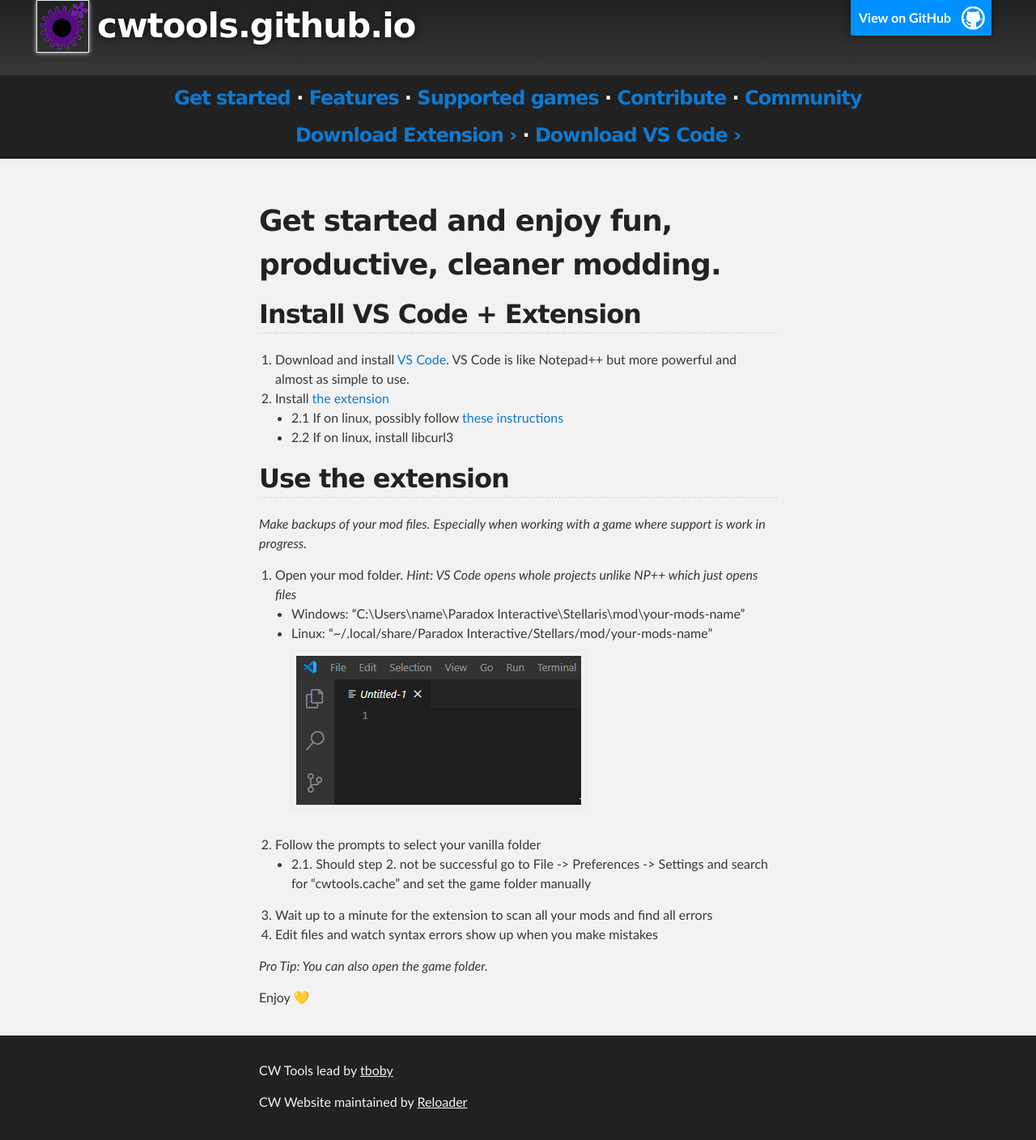
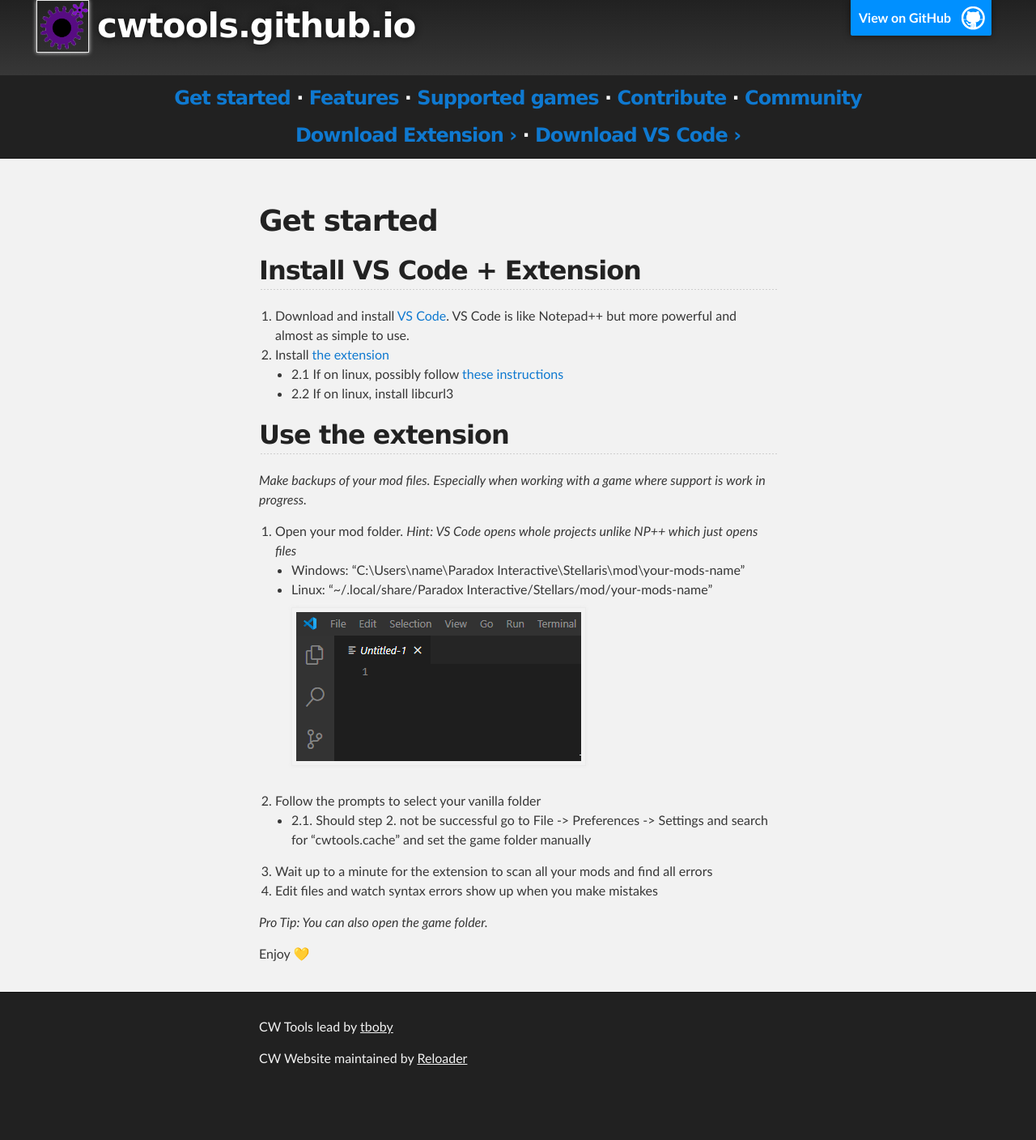
Before and after one commit to cwtools/cwtools.github.io, a Jekyll site: the page built from get-started.md, in a window 1280 px wide. Shown: the whole page at 81% size. Built offline with Jekyll 4.4.1, drawn with Linux system fonts in a browser that asks for light colours; our own code applies the rules of GitHub Pages for plain Markdown files; the repository's description, which GitHub fills in, is left out; after the commit the page ends 1354 px from its top, so only the background shows below that.

Commit message:
removed slogan from get started

```diff
--- a/get-started.md
+++ b/get-started.md
@@ -1,4 +1,4 @@
-# Get started and enjoy fun, productive, cleaner modding.
+# Get started
 
 ## Install VS Code + Extension
 1. Download and install [VS Code](https://code.visualstudio.com/). VS Code is like Notepad++ but more powerful and almost as simple to use.
```
